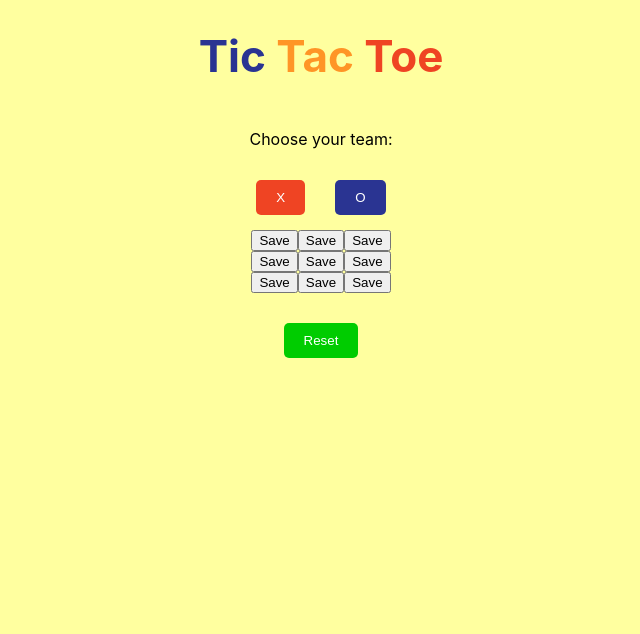
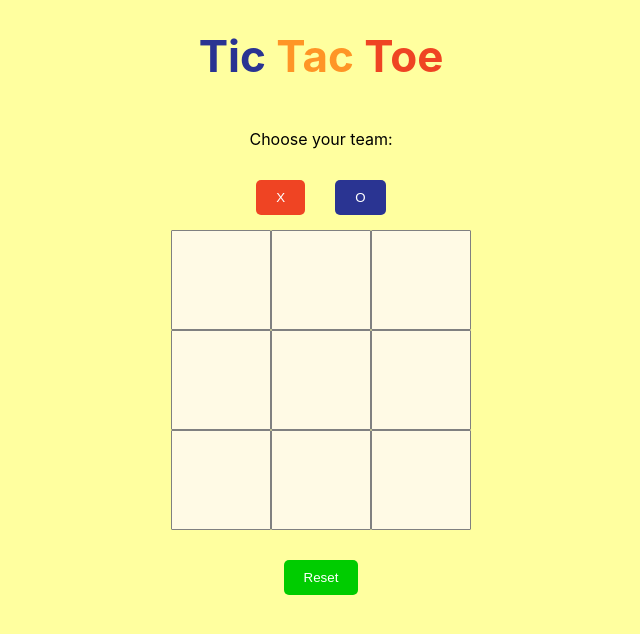
Before and after one commit to codeAdventureNow/TicTacToeLint, a React (Vite) app: page / in a window 1280 px wide. Shown: the top 634 px of the page, without its empty margins (319-959 px from the left). Built offline with nearby package versions, Linux system fonts and the light colour scheme; the HTML template or start-up script is replaced by a standard one.

Commit message:
I have the board mapped, disabled buttons is working, is not printing the player button when clicked

```diff
--- a/src/App.jsx
+++ b/src/App.jsx
@@ -23,6 +23,32 @@ function App() {
   const [team, setTeam] = useState('X');
   const [computerTurn, setComputerTurn] = useState(false);
   const [availableSquares, setAvailableSquares] = useState(allSquaresOpen);
+
+  function calculateWinner(squares) {
+    const lines = [
+      [0, 1, 2],
+      [3, 4, 5],
+      [6, 7, 8],
+      [0, 4, 8],
+      [2, 4, 6],
+      [2, 5, 8],
+      [1, 4, 7],
+      [0, 3, 6],
+    ];
+    for (let i = 0; i < lines.length; i++) {
+      const [a, b, c] = lines[i];
+      if (
+        squares[a] &&
+        squares[a] === squares[b] &&
+        squares[a] === squares[c]
+      ) {
+        return squares[a];
+      }
+    }
+    return null;
+  }
+
+  const gameDisabled = chooseTeam || computerTurn || calculateWinner(squares);
 
   function handleSquareClick(i) {
     if (chooseTeam) {
@@ -99,30 +125,6 @@ function App() {
     }
   }
 
-  function calculateWinner(squares) {
-    const lines = [
-      [0, 1, 2],
-      [3, 4, 5],
-      [6, 7, 8],
-      [0, 4, 8],
-      [2, 4, 6],
-      [2, 5, 8],
-      [1, 4, 7],
-      [0, 3, 6],
-    ];
-    for (let i = 0; i < lines.length; i++) {
-      const [a, b, c] = lines[i];
-      if (
-        squares[a] &&
-        squares[a] === squares[b] &&
-        squares[a] === squares[c]
-      ) {
-        return squares[a];
-      }
-    }
-    return null;
-  }
-
   const winner = calculateWinner(squares);
   let status;
 
@@ -184,23 +186,17 @@ function App() {
         {allSquaresOpen.map((square) => (
           <button
             key={square}
+            className={
+              squares[square] === 'O' ? 'square blueText' : 'square redText'
+            }
+            disabled={gameDisabled || squares[square !== null]}
             value={squares[square]}
             type='button'
             onClick={handleSquareClick}
           >
-            Save
+            {squares[square]}
           </button>
         ))}
-
-        {/* <Square value={squares[0]} onSquareClick={() => handleSquareClick(0)} />
-        <Square value={squares[1]} onSquareClick={() => handleSquareClick(1)} />
-        <Square value={squares[2]} onSquareClick={() => handleSquareClick(2)} />
-        <Square value={squares[3]} onSquareClick={() => handleSquareClick(3)} />
-        <Square value={squares[4]} onSquareClick={() => handleSquareClick(4)} />
-        <Square value={squares[5]} onSquareClick={() => handleSquareClick(5)} />
-        <Square value={squares[6]} onSquareClick={() => handleSquareClick(6)} />
-        <Square value={squares[7]} onSquareClick={() => handleSquareClick(7)} />
-        <Square value={squares[8]} onSquareClick={() => handleSquareClick(8)} /> */}
       </div>
       {!chooseTeam && (
         <div className='assignXorOToPlayer'>
```
